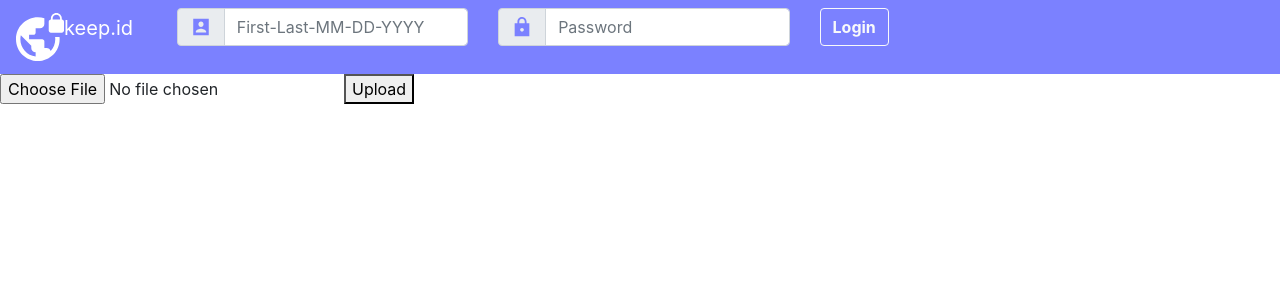
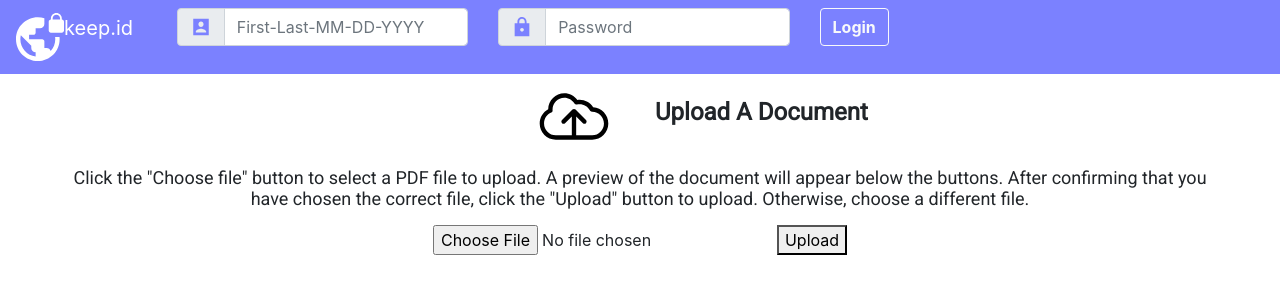
Before and after one commit to keepid/keepid_client, a React (Create React App) app: page /upload-docs in a window 1280 px wide. Shown: the top 300 px of the page. Built offline with nearby package versions, Linux system fonts and the light colour scheme.

Commit message:
Fiddling with upload doc design

```diff
--- a/src/components/DocViewer.tsx
+++ b/src/components/DocViewer.tsx
@@ -34,7 +34,7 @@ class DocViewer extends Component<Props, State> {
             </h2>
           </div>
         </div>
-        <div className="row embed-responsive embed-responsive-16by9">
+        <div className="row embed-responsive embed-responsive-16by9 align-content-center">
           <iframe className="embed-responsive-item" src={window.URL.createObjectURL(this.props.pdfFile)} title="Document" />
         </div>
       </div>
--- a/src/components/UploadDocs.tsx
+++ b/src/components/UploadDocs.tsx
@@ -1,6 +1,7 @@
 import React from 'react';
 
 import DocViewer from './DocViewer';
+import UploadLogo from '../static/images/uploading-files-to-the-cloud.svg';
 
 interface State {
 	pdfFile: File | undefined
@@ -45,22 +46,70 @@ class UploadDocs extends React.Component<{}, State> {
   render() {
     if (this.state.pdfFile) {
       return (
-        <div>
+        <div className="container-fluid">
+          <div className="row">
+            <div className="col-md-6">
+              <img src={UploadLogo} className="float-right mt-2" alt="Upload" />
+            </div>
+            <div className="col-md-6 mt-4">
+              <h3 className="textPrintHeader">
+                Upload A Document
+              </h3>
+            </div>
+          </div>
+          <div className="row">
+            <div className="col-md-12">
+              <p className="textUploadDesc mt-3 ml-5 mr-5">
+                  <span>Click the "Choose file" button to select a PDF file to upload. The name and a preview of the PDF will appear below the buttons.
+                  After confirming that you have chosen the correct file, click the "Upload" button to upload. Otherwise, choose a different file.</span>
+              </p>
+            </div>
+          </div>
+          <div className="row justify-content-center form-group mb-5">
+            <form onSubmit={this.submitForm}>
+              <div className="form-row">
+                <div className="col">
+                  <input type="file" accept="application/pdf" id="potentialPdf" onChange={this.handleChangeFileUpload} />
+                </div>
+                <div className="col">
+                  <button type="submit">Upload</button>
+                </div>
+              </div>
+            </form>
+          </div>
+          <div className="row">
           <DocViewer pdfFile={this.state.pdfFile} />
+          </div>
+        </div>
+      );
+    } else {
+      return (
+          <div className="container-fluid">
+            <div className="row">
+              <div className="col-md-6">
+                <img src={UploadLogo} className="float-right mt-2" alt="Upload" />
+              </div>
+              <div className="col-md-6 mt-4">
+                <h3 className="textPrintHeader">
+                  Upload A Document
+                </h3>
+              </div>
+            </div>
+            <div className="row">
+              <div className="col-md-12">
+                <p className="textUploadDesc mt-3 ml-5 mr-5">
+                  <span>Click the "Choose file" button to select a PDF file to upload. A preview of the document will appear below the buttons.
+                  After confirming that you have chosen the correct file, click the "Upload" button to upload. Otherwise, choose a different file.</span>
+                </p>
+              </div>
+            </div>
+        <div className="row mb-5 justify-content-center">
           <form onSubmit={this.submitForm}>
             <input type="file" accept="application/pdf" onChange={this.handleChangeFileUpload} />
             <button type="submit">Upload</button>
           </form>
         </div>
-      );
-    } else {
-      return (
-        <div>
-          <form onSubmit={this.submitForm}>
-            <input type="file" accept="application/pdf" onChange={this.handleChangeFileUpload} />
-            <button type="submit">Upload</button>
-          </form>
-        </div>
+          </div>
       );
     }
   }
--- a/src/static/styles/App.scss
+++ b/src/static/styles/App.scss
@@ -115,6 +115,15 @@ $text-red: #F24D4D;
 	text-align: left;
 }
 
+.textUploadDesc {
+	font-family: Roboto;
+	font-style: normal;
+	font-weight: normal;
+	font-size: 1.125rem;
+	line-height: 1.3125rem;
+	text-align: center;
+}
+
 td, th{
 	text-align: center;
 	vertical-align: middle;
```
